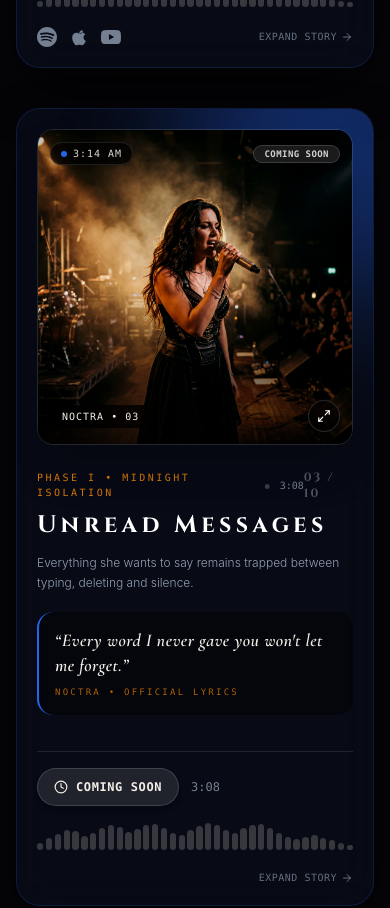
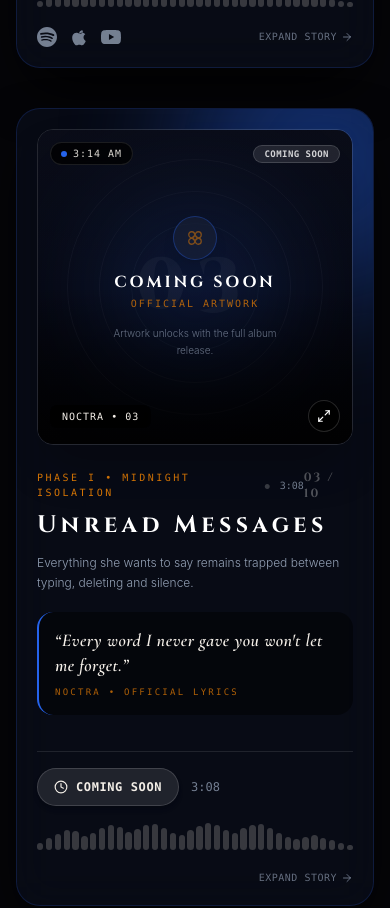
Before and after one commit to mundoantigo2023-rgb/Noctra, a React (Vite) app: page / in a window 390 px wide. Shown: the part 3020-3928 px from the top of the page. Built offline with nearby package versions, Linux system fonts and the light colour scheme.

Commit message:
feat: add Noctra web application core structure and entry point

```diff
--- a/src/App.tsx
+++ b/src/App.tsx
@@ -973,12 +973,60 @@ const ReleasesSection = ({
                   {/* ARTWORK COLUMN */}
                   <div className="w-full lg:w-5/12 shrink-0 flex flex-col justify-between">
                     <div className="relative aspect-square w-full rounded-2xl overflow-hidden border border-white/12 shadow-2xl group">
+                      {track.hasOfficialArtwork && track.coverImage ? (
                         <img
                           src={track.coverImage}
                           alt={`NOCTRA Track ${track.number} — ${track.title} Cover`}
                           className="w-full h-full object-cover transition-transform duration-700 group-hover:scale-105 brightness-95 contrast-105"
                           loading="lazy"
                         />
+                      ) : (
+                        <div className="w-full h-full flex flex-col items-center justify-center p-6 text-center relative overflow-hidden bg-gradient-to-b from-[#0c0f1d] via-[#070913] to-[#040408]">
+                          {/* Concentric subtle vinyl grooves */}
+                          <div className="absolute inset-0 flex items-center justify-center pointer-events-none opacity-20">
+                            <div className="w-64 h-64 rounded-full border border-white/20" />
+                            <div className="w-48 h-48 rounded-full border border-white/20 absolute" />
+                            <div className="w-32 h-32 rounded-full border border-white/20 absolute" />
+                          </div>
+
+                          {/* Soft ambient center glow in track accent color */}
+                          <div
+                            className="absolute w-40 h-40 rounded-full blur-3xl pointer-events-none opacity-25"
+                            style={{ backgroundColor: track.accentColor }}
+                          />
+
+                          {/* Giant subtle watermark of track number */}
+                          <span className="absolute font-cinzel font-black text-7xl sm:text-8xl text-white/[0.04] select-none pointer-events-none">
+                            {track.number}
+                          </span>
+
+                          {/* Center Coming Soon Badge */}
+                          <div className="relative z-10 flex flex-col items-center gap-2.5">
+                            <div
+                              className="w-11 h-11 rounded-full flex items-center justify-center border shadow-lg backdrop-blur-md"
+                              style={{
+                                borderColor: track.borderColor,
+                                backgroundColor: 'rgba(255, 255, 255, 0.04)',
+                              }}
+                            >
+                              <FlowerIcon className="w-5 h-5 text-[#d97706] animate-pulse" />
+                            </div>
+
+                            <div className="flex flex-col items-center">
+                              <span className="font-cinzel text-base sm:text-lg font-bold tracking-[0.28em] text-white">
+                                COMING SOON
+                              </span>
+                              <span className="text-[10px] font-mono tracking-[0.2em] text-[#d97706]/80 uppercase mt-0.5">
+                                OFFICIAL ARTWORK
+                              </span>
+                            </div>
+
+                            <p className="text-[10px] text-[#A3B1C6]/60 font-light max-w-[200px] leading-relaxed mt-1">
+                              Artwork unlocks with the full album release.
+                            </p>
+                          </div>
+                        </div>
+                      )}
 
                       {/* Film grain vignette */}
                       <div className="absolute inset-0 bg-gradient-to-t from-black/80 via-transparent to-black/20 pointer-events-none" />
@@ -1013,8 +1061,8 @@ const ReleasesSection = ({
                         <button
                           onClick={() => setActiveModalTrack(track)}
                           className="p-2 rounded-full bg-black/70 hover:bg-[#d97706] text-white hover:text-black backdrop-blur-md border border-white/15 transition-all duration-300"
-                          title="Open Fullscreen Artwork Viewer"
-                          aria-label={`View full-screen artwork for ${track.title}`}
+                          title="Open Fullscreen Story Viewer"
+                          aria-label={`View details for ${track.title}`}
                         >
                           <Maximize2 className="w-3.5 h-3.5" />
                         </button>
@@ -1308,13 +1356,61 @@ const ReleasesSection = ({
 
             <div className="grid grid-cols-1 md:grid-cols-2 gap-6 sm:gap-8 items-center">
 
-              {/* Large Artwork */}
+              {/* Large Artwork or Coming Soon Placeholder */}
               <div className="relative aspect-square rounded-2xl overflow-hidden border border-white/15 shadow-2xl">
+                {activeModalTrack.hasOfficialArtwork && activeModalTrack.coverImage ? (
                   <img
                     src={activeModalTrack.coverImage}
                     alt={`${activeModalTrack.title} Artwork`}
                     className="w-full h-full object-cover"
                   />
+                ) : (
+                  <div className="w-full h-full flex flex-col items-center justify-center p-6 text-center relative overflow-hidden bg-gradient-to-b from-[#0c0f1d] via-[#070913] to-[#040408]">
+                    {/* Concentric subtle vinyl grooves */}
+                    <div className="absolute inset-0 flex items-center justify-center pointer-events-none opacity-20">
+                      <div className="w-64 h-64 rounded-full border border-white/20" />
+                      <div className="w-48 h-48 rounded-full border border-white/20 absolute" />
+                      <div className="w-32 h-32 rounded-full border border-white/20 absolute" />
+                    </div>
+
+                    {/* Soft ambient center glow in track accent color */}
+                    <div
+                      className="absolute w-44 h-44 rounded-full blur-3xl pointer-events-none opacity-25"
+                      style={{ backgroundColor: activeModalTrack.accentColor }}
+                    />
+
+                    {/* Giant subtle watermark of track number */}
+                    <span className="absolute font-cinzel font-black text-8xl text-white/[0.04] select-none pointer-events-none">
+                      {activeModalTrack.number}
+                    </span>
+
+                    {/* Center Coming Soon Badge */}
+                    <div className="relative z-10 flex flex-col items-center gap-3">
+                      <div
+                        className="w-12 h-12 rounded-full flex items-center justify-center border shadow-lg backdrop-blur-md"
+                        style={{
+                          borderColor: activeModalTrack.borderColor,
+                          backgroundColor: 'rgba(255, 255, 255, 0.04)',
+                        }}
+                      >
+                        <FlowerIcon className="w-6 h-6 text-[#d97706] animate-pulse" />
+                      </div>
+
+                      <div className="flex flex-col items-center">
+                        <span className="font-cinzel text-lg font-bold tracking-[0.25em] text-white">
+                          COMING SOON
+                        </span>
+                        <span className="text-[10px] font-mono tracking-[0.2em] text-[#d97706]/80 uppercase mt-0.5">
+                          OFFICIAL ARTWORK
+                        </span>
+                      </div>
+
+                      <p className="text-[11px] text-[#A3B1C6]/60 font-light max-w-[210px] leading-relaxed">
+                        Artwork unlocks with the full album release.
+                      </p>
+                    </div>
+                  </div>
+                )}
                 <div className="absolute inset-0 bg-gradient-to-t from-black/75 via-transparent to-transparent pointer-events-none" />
                 <div className="absolute bottom-3 left-3 right-3 flex items-center justify-between text-xs font-mono">
                   <span className="bg-black/80 px-2.5 py-1 rounded text-[10px] text-[#d97706]">
--- a/src/config.ts
+++ b/src/config.ts
@@ -28,6 +28,7 @@ export interface AlbumTrackConfig {
   description: string;
   lyricQuote: string;
   coverImage: string;
+  hasOfficialArtwork: boolean;
   visualDirection: string;
   mood: string;
   phase: 'midnight' | 'cold-darkness' | 'dawn';
@@ -163,6 +164,7 @@ export const LINKS_CONFIG: LinksConfig = {
         description: "The moment insomnia turns into memory, and every thought becomes louder because there is no one left to distract you from the truth.",
         lyricQuote: "I thought your name would always hurt.",
         coverImage: "/capa_2_17_am.jpg",
+        hasOfficialArtwork: true,
         visualDirection: "NOCTRA alone in a dark bedroom at 2:17 AM, sitting on the floor, scattered photographs nearby, cold blue moonlight through a rainy window, dim amber lamp, vulnerable direct gaze, deep cinematic shadows.",
         mood: "insomnia, heartbreak, loneliness, beginning of the night",
         phase: "midnight",
@@ -186,6 +188,7 @@ export const LINKS_CONFIG: LinksConfig = {
         description: "The quiet cruelty of still making space for someone who is no longer there.",
         lyricQuote: "The hardest part of someone leaving is the habits they leave behind. Pouring a second cup for a ghost.",
         coverImage: "/capa_two_cups.jpg",
+        hasOfficialArtwork: true,
         visualDirection: "A dark kitchen or bedroom table at night with two cups but only NOCTRA sitting there. One untouched cup across from her. Soft blue night light mixed with warm practical light. Intimate and painfully empty.",
         mood: "absence, routine, memory, physical emptiness",
         phase: "midnight",
@@ -208,7 +211,8 @@ export const LINKS_CONFIG: LinksConfig = {
         title: "Unread Messages",
         description: "Everything she wants to say remains trapped between typing, deleting and silence.",
         lyricQuote: "Every word I never gave you won't let me forget.",
-        coverImage: "/hero_portrait.png",
+        coverImage: "",
+        hasOfficialArtwork: false,
         visualDirection: "NOCTRA illuminated only by the cold blue glow of a phone in a dark room, direct but exhausted gaze, unread messages implied on screen without readable interface text, deep shadows and subtle red reflections.",
         mood: "obsession, digital silence, temptation, unresolved emotion",
         phase: "midnight",
@@ -227,7 +231,8 @@ export const LINKS_CONFIG: LinksConfig = {
         title: "Your Side of the Bed",
         description: "Sometimes absence occupies more space than the person who left.",
         lyricQuote: "Your side of the bed still feels like a wound.",
-        coverImage: "/artwork_your_side.png",
+        coverImage: "",
+        hasOfficialArtwork: false,
         visualDirection: "NOCTRA sitting on one side of a large dark bed while the opposite side remains visibly empty. Blue moonlight through blinds, wrinkled sheets, distant warm lamp and deep cinematic shadows.",
         mood: "intimacy, absence, loneliness, memory",
         phase: "midnight",
@@ -246,7 +251,8 @@ export const LINKS_CONFIG: LinksConfig = {
         title: "Cold Rage",
         description: "The heartbreak has stopped burning. What remains is colder, quieter and much harder to reach.",
         lyricQuote: "Cold rage. Ice in my veins. You came back too late.",
-        coverImage: "/louder_cover.jpg",
+        coverImage: "",
+        hasOfficialArtwork: false,
         visualDirection: "Close cinematic portrait of NOCTRA with controlled expression, cold blue-white lighting, dark background, subtle crimson edge light and reflections resembling cracked glass or frozen condensation.",
         mood: "restrained anger, emotional control, detachment, ice",
         phase: "cold-darkness",
@@ -265,7 +271,8 @@ export const LINKS_CONFIG: LinksConfig = {
         title: "Deleted Scene",
         description: "A relationship that once felt like the whole story now feels like footage that never belonged in the final cut.",
         lyricQuote: "You were everything, now you're just a frame I left behind.",
-        coverImage: "/archive_bts.png",
+        coverImage: "",
+        hasOfficialArtwork: false,
         visualDirection: "NOCTRA surrounded by blurred projections, old film frames or faded photographs. One half of her face illuminated by projector light while the rest disappears into darkness.",
         mood: "memory fading, distance, nostalgia, letting go",
         phase: "cold-darkness",
@@ -284,7 +291,8 @@ export const LINKS_CONFIG: LinksConfig = {
         title: "Dead to Me",
         description: "The frightening moment when love does not become hate—it simply becomes nothing.",
         lyricQuote: "Not because I hate you. I just don't feel you.",
-        coverImage: "/noctra_portrait.png",
+        coverImage: "",
+        hasOfficialArtwork: false,
         visualDirection: "NOCTRA in an almost empty dark room, calm expression, direct eye contact, a distant phone glowing behind her but completely ignored. Cold neutral lighting with almost no warm tones.",
         mood: "indifference, emotional death, silence, detachment",
         phase: "cold-darkness",
@@ -303,7 +311,8 @@ export const LINKS_CONFIG: LinksConfig = {
         title: "Nothing Left to Say",
         description: "After every explanation, argument and apology, silence becomes the final answer.",
         lyricQuote: "You want one last conversation? Too late.",
-        coverImage: "/quiet_between_us_cover.png",
+        coverImage: "",
+        hasOfficialArtwork: false,
         visualDirection: "NOCTRA standing beside an old telephone or phone lying face down, dark room, intense but controlled expression, mouth closed, cinematic negative space around her.",
         mood: "closure, silence, exhaustion, finality",
         phase: "cold-darkness",
@@ -322,7 +331,8 @@ export const LINKS_CONFIG: LinksConfig = {
         title: "Before the Morning",
         description: "The last emotional hour before she finally chooses herself.",
         lyricQuote: "The night kept you. The morning gets me.",
-        coverImage: "/noctra_portrait_studio.png",
+        coverImage: "",
+        hasOfficialArtwork: false,
         visualDirection: "NOCTRA beside a window just before sunrise. The room is still dark blue but a very faint warm horizon begins appearing outside. She looks toward the window instead of backward into the room.",
         mood: "release, transition, vulnerability, first hope",
         phase: "dawn",
@@ -341,7 +351,8 @@ export const LINKS_CONFIG: LinksConfig = {
         title: "5:47 AM",
         description: "The night is ending. The memories still exist, but they no longer control who wakes up in the morning.",
         lyricQuote: "2:17 felt like forever. 5:47 felt like freedom.",
-        coverImage: "/hero_after_silence.png",
+        coverImage: "",
+        hasOfficialArtwork: false,
         visualDirection: "NOCTRA standing near a large window at 5:47 AM. Early dawn light enters the room, mixing pale blue with soft muted gold. The visual remains melancholic and cinematic rather than bright or happy.",
         mood: "sunrise, survival, acceptance, freedom",
         phase: "dawn",
```
Lines whose indentation alone changed are shown as unchanged.
